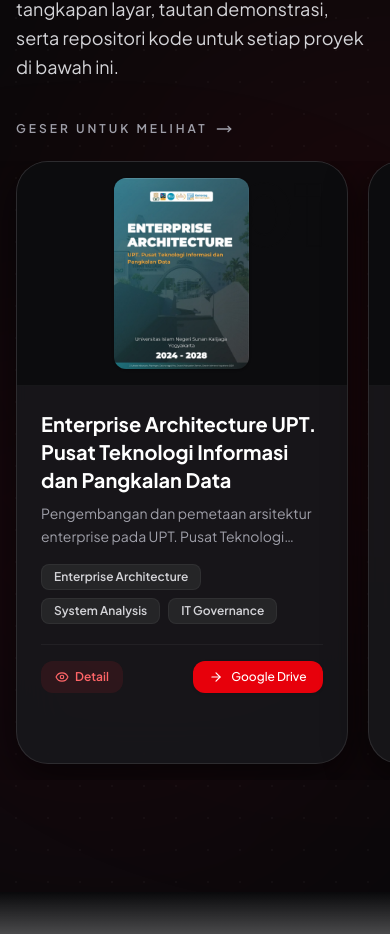
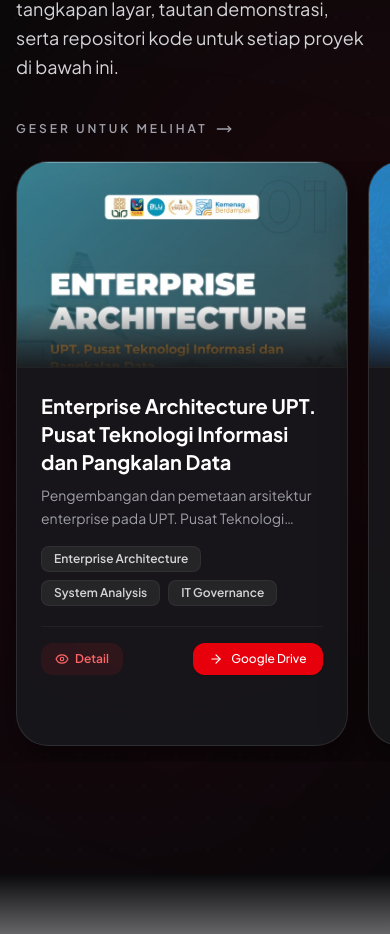
Before and after one commit to UmarSodiq/PortofolioUmar, a React (Vite) app: page / in a window 390 px wide. Shown: the part 7119-8053 px from the top of the page. Built offline with nearby package versions, Linux system fonts and the light colour scheme; no server answers; the database is empty.

Commit message:
style(projects): standardize card thumbnail dimensions with full-bleed object-cover and ambient depth

```diff
--- a/src/components/ProjectGallery.tsx
+++ b/src/components/ProjectGallery.tsx
@@ -223,7 +223,7 @@
               <div data-card-inner className="h-full origin-bottom-left">
                 <SpotlightCard className="group flex flex-col h-full bg-zinc-900/90 border border-white/10 hover:border-red-500/40 transition-all duration-500 rounded-[2rem] shadow-[0_12px_40px_rgba(0,0,0,0.6)]">
                   <div className="flex flex-col h-full">
-                    {/* Image area */}
+                    {/* Uniform Cinematic Image Area */}
                     <div
                       data-cursor="view"
                       role="button"
@@ -231,34 +231,47 @@
                       aria-label={detailLabel(project.title)}
                       onClick={() => setSelectedProject(project)}
                       onKeyDown={(e) => onCardKey(e, project)}
-                      className={`relative w-full bg-zinc-950/70 overflow-hidden border-b border-white/5 cursor-pointer group/img flex items-center justify-center p-4 outline-none focus-visible:ring-2 focus-visible:ring-red-500 focus-visible:ring-inset ${
-                        pinned ? 'flex-1 min-h-0' : 'h-56 sm:h-72'
+                      className={`relative w-full bg-zinc-950 overflow-hidden border-b border-white/10 cursor-pointer group/img outline-none focus-visible:ring-2 focus-visible:ring-red-500 focus-visible:ring-inset shrink-0 ${
+                        pinned ? 'h-[52%]' : 'aspect-[16/10] sm:aspect-[16/9]'
                       }`}
                     >
-                      {/* Giant outlined index number */}
-                      <span className="text-outline absolute top-2 right-5 text-[5.5rem] sm:text-[7rem] leading-none font-display font-bold select-none pointer-events-none z-0">
+                      {/* Outlined index number */}
+                      <span className="text-outline absolute top-2 right-4 text-[4.5rem] sm:text-[6rem] leading-none font-display font-bold select-none pointer-events-none z-10 drop-shadow">
                         {pad(idx + 1)}
                       </span>
 
                       {project.images && project.images.length > 0 ? (
-                        <div data-parallax className="relative z-[1] w-full h-full flex items-center justify-center">
+                        <div data-parallax className="relative z-[1] w-full h-full overflow-hidden">
+                          {/* Ambient background blur for cinematic depth */}
+                          <div
+                            aria-hidden="true"
+                            className="absolute inset-0 bg-cover bg-center blur-2xl opacity-25 scale-125 pointer-events-none"
+                            style={{ backgroundImage: `url(${project.images[0]})` }}
+                          />
+
+                          {/* Uniform full-bleed image with consistent object-top framing */}
                           <img
                             src={project.images[0]}
                             alt={`${project.title} screenshot`}
                             loading="lazy"
                             decoding="async"
                             onLoad={queueRefresh}
-                            className="max-h-full max-w-full object-contain rounded-xl shadow-sm group-hover:scale-105 group-hover:-translate-y-1 group-hover:shadow-2xl transition-all duration-700 ease-[cubic-bezier(0.16,1,0.3,1)]"
+                            className="relative z-[1] w-full h-full object-cover object-top group-hover:scale-105 transition-transform duration-700 ease-[cubic-bezier(0.16,1,0.3,1)]"
                           />
-                          <div className="absolute inset-0 bg-black/40 opacity-0 group-hover/img:opacity-100 transition-opacity duration-300 flex items-center justify-center rounded-xl backdrop-blur-[2px]">
-                            <span className="inline-flex items-center gap-2 px-4 py-2 rounded-full bg-white/95 text-zinc-950 text-xs font-semibold shadow-lg translate-y-2 group-hover/img:translate-y-0 transition-transform duration-300">
+
+                          {/* Subtle bottom vignette transitioning into the card content */}
+                          <div className="absolute inset-x-0 bottom-0 h-16 bg-gradient-to-t from-zinc-900/90 via-zinc-900/40 to-transparent pointer-events-none z-[2]" />
+
+                          {/* Hover action pill */}
+                          <div className="absolute inset-0 bg-black/40 opacity-0 group-hover/img:opacity-100 transition-opacity duration-300 flex items-center justify-center backdrop-blur-[2px] z-[3]">
+                            <span className="inline-flex items-center gap-2 px-4 py-2 rounded-full bg-white text-zinc-950 text-xs font-semibold shadow-2xl translate-y-2 group-hover/img:translate-y-0 transition-transform duration-300">
                               <Eye className="w-4 h-4 text-red-500" />
-                              {language === 'id' ? 'Lihat Detail' : 'View Details'}
+                              {language === 'id' ? 'Lihat Detail Proyek' : 'View Project Details'}
                             </span>
                           </div>
                         </div>
                       ) : (
-                        <div className="relative z-[1] w-full h-full flex flex-col items-center justify-center text-zinc-500">
+                        <div className="relative z-[1] w-full h-full flex flex-col items-center justify-center text-zinc-500 bg-zinc-950/80">
                           <Code className="w-12 h-12 mb-3 opacity-50 text-zinc-600" />
                           <span className="text-sm font-medium">{t('noPreview')}</span>
                         </div>
```
